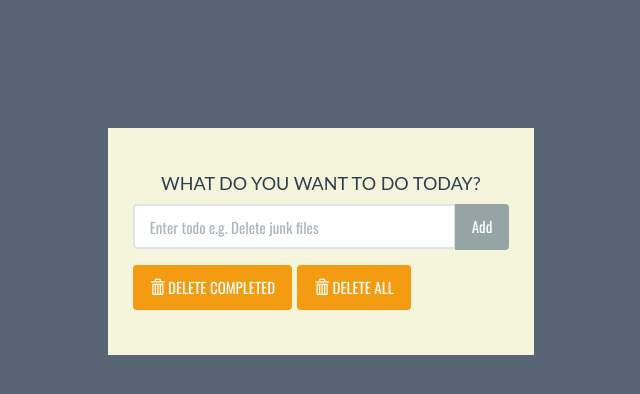
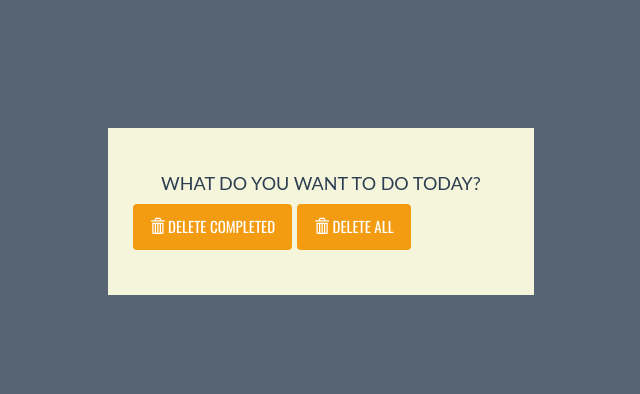
Before and after one commit to PrakharSharma888/To-do-list, a Django app: page / in a window 1280 px wide. Shown: the top 394 px of the page, without its empty margins (319-959 px from the left). Run offline with Django 3.2, Linux system fonts and the light colour scheme; data that the repository does not hold is empty; some libraries are stand-ins or nearby versions.

Commit message:
Update base.html

```diff
--- a/templates/base.html
+++ b/templates/base.html
@@ -21,19 +21,7 @@
 				<div class="col-lg-4 col-lg-offset-4" id="content">
 					<h2>WHAT DO YOU WANT TO DO TODAY?</h2>
 
-					<form action="{% url 'add' %}" method="POST" role="form">
-						{% csrf_token %}
-						<div class="form-group">
-							<div class="input-group">
 
-								{{ form.text }}
-							  <span class="input-group-btn">
-								  <button type="submit" class="btn btn-default" id="add-btn">Add</button>
-
-							  </span>
-							</div>
-						</div>
-					</form>
 
 					<div class="row t10">
 						<div class="col-lg-12">
```
